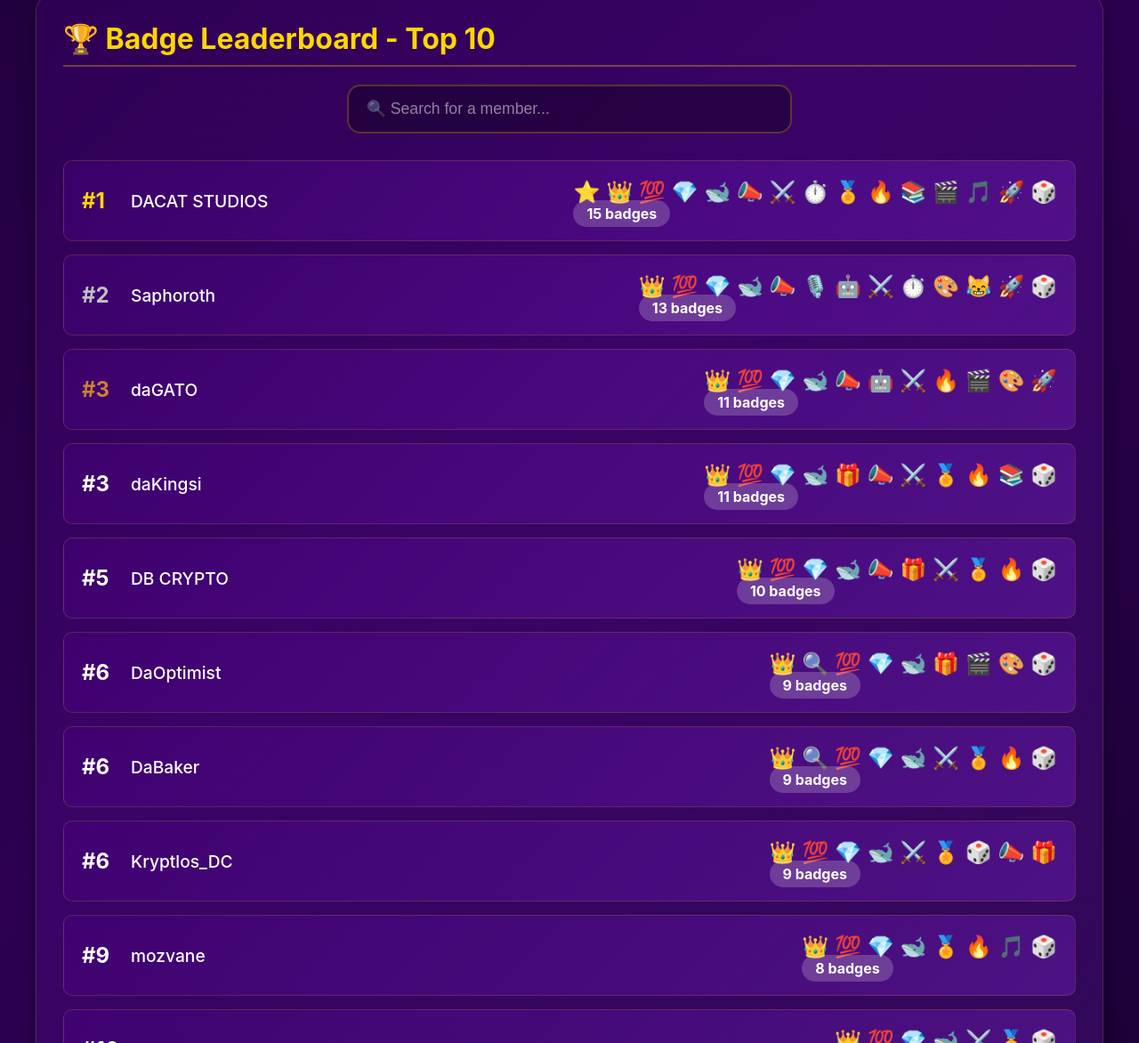
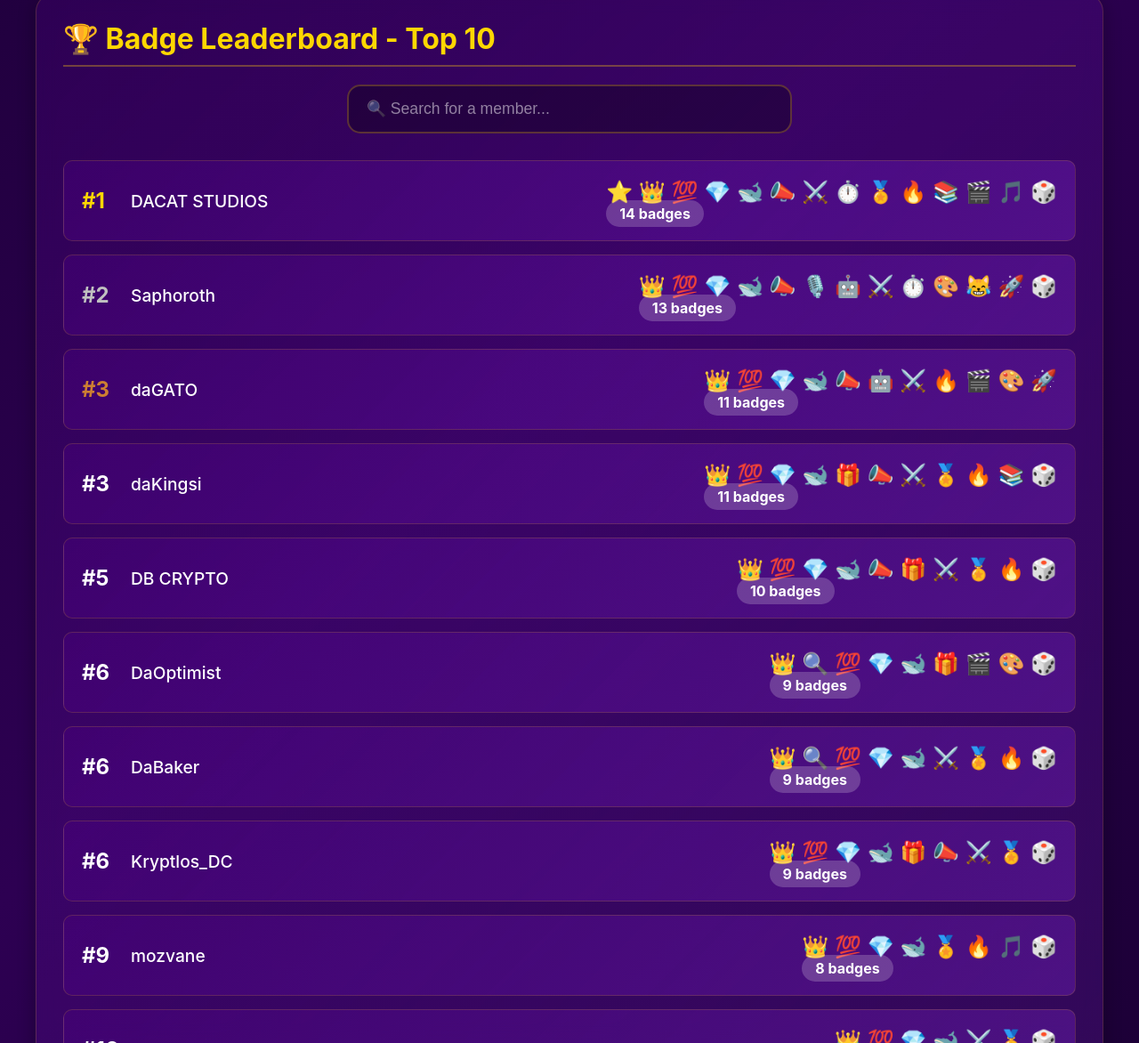
Before and after one commit to bluestorm36/daCommunity-portal, a plain HTML site: page index.html in a window 1280 px wide. Shown: the part 650-1822 px from the top of the page at 89% size. Drawn offline with Linux system fonts and the light colour scheme.

Commit message:
Fixed inaccuracies: DACAT STUDIOS count (15→14), Kryptlos_DC badge order

```diff
--- a/index.html
+++ b/index.html
@@ -296,8 +296,8 @@
                         <span class="member-name">DACAT STUDIOS</span>
                     </div>
                     <div>
-                        <span class="badges">⭐ 👑 💯 💎 🐋 📣 ⚔️ ⏱️ 🏅 🔥 📚 🎬 🎵 🚀 🎲</span>
-                        <span class="badge-count">15 badges</span>
+                        <span class="badges">⭐ 👑 💯 💎 🐋 📣 ⚔️ ⏱️ 🏅 🔥 📚 🎬 🎵 🎲</span>
+                        <span class="badge-count">14 badges</span>
                     </div>
                 </div>
 
@@ -373,7 +373,7 @@
                         <span class="member-name">Kryptlos_DC</span>
                     </div>
                     <div>
-                        <span class="badges">👑 💯 💎 🐋 ⚔️ 🏅 🎲 📣 🎁</span>
+                        <span class="badges">👑 💯 💎 🐋 🎁 📣 ⚔️ 🏅 🎲</span>
                         <span class="badge-count">9 badges</span>
                     </div>
                 </div>
```
